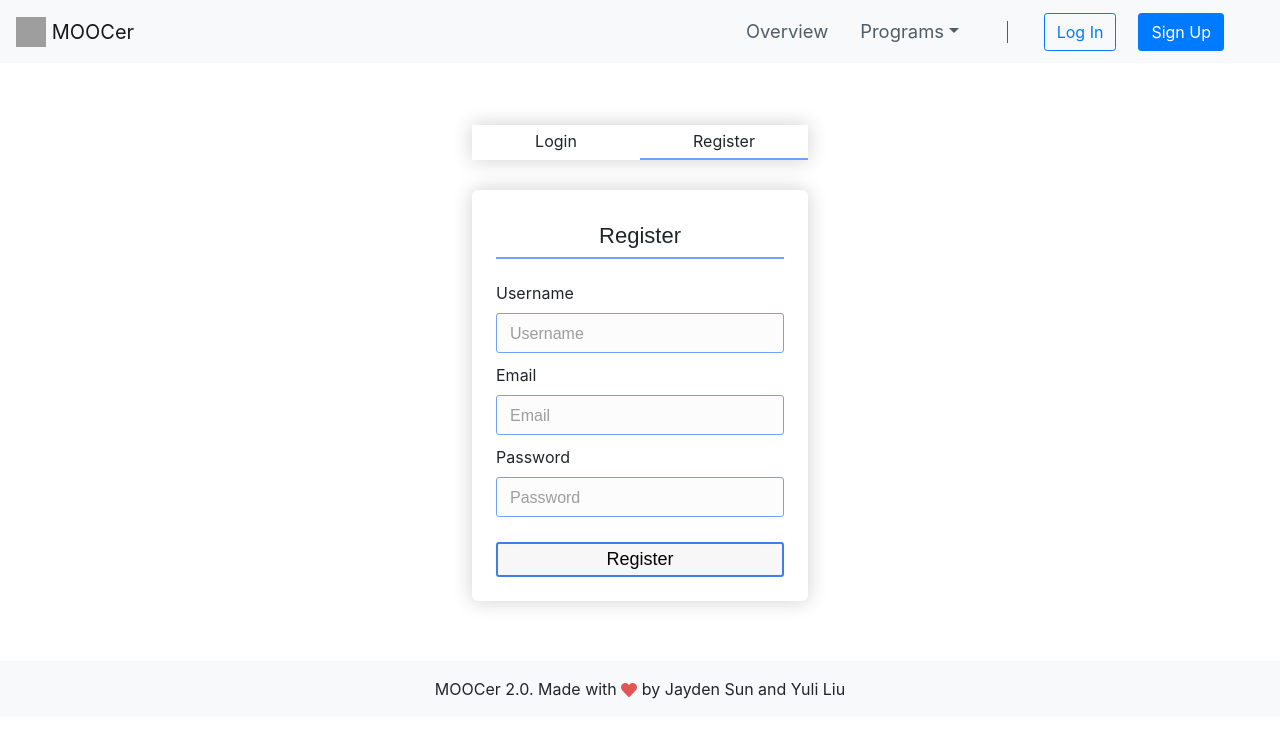
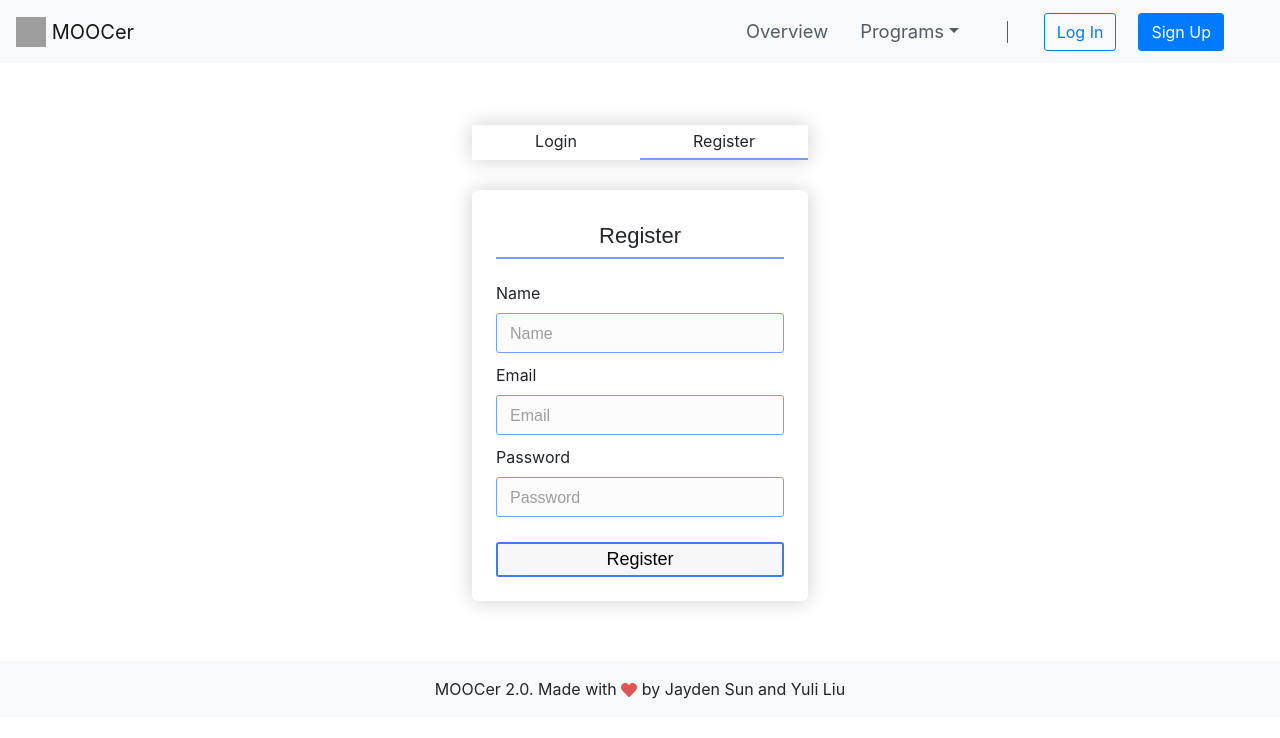
Before and after one commit to sunjayden/MOOCer, a React app: page /auth in a window 1280 px wide. Both pictures are taken after a click on the element "Register". Shown: the top 738 px of the page. Built offline with nearby package versions, Linux system fonts and the light colour scheme; no server answers; grey boxes are pictures that could not be loaded.

Commit message:
Changed validation and register

```diff
--- a/src/client/app.css
+++ b/src/client/app.css
@@ -1,3 +1,8 @@
 .carousel-inner {
   height: 100%;
 }
+
+body {
+  min-height: 100%;
+  height: 100%;
+}
--- a/src/client/components/registerbox.jsx
+++ b/src/client/components/registerbox.jsx
@@ -5,7 +5,7 @@ class RegisterBox extends Component {
 	constructor(props) {
 		super(props);
 		this.state = {
-			username: "",
+			name: "",
 			email: "",
 			password: "",
 			errors: [],
@@ -36,9 +36,9 @@ class RegisterBox extends Component {
 		});
 	}
 
-	onUsernameChange(e) {
-		this.setState({ username: e.target.value });
-		this.clearValidationErr("username");
+	onNameChange(e) {
+		this.setState({ name: e.target.value });
+		this.clearValidationErr("name");
 	}
 
 	onEmailChange(e) {
@@ -67,8 +67,8 @@ class RegisterBox extends Component {
 
 		console.log(this.state);
 
-		if (this.state.username == "") {
-			this.showValidationErr("username", "Username Cannot be empty!");
+		if (this.state.name == "") {
+			this.showValidationErr("name", "Name Cannot be empty!");
 		}
 		if (this.state.email == "") {
 			this.showValidationErr("email", "Email Cannot be empty!");
@@ -80,13 +80,13 @@ class RegisterBox extends Component {
 	}
 
 	render() {
-		let usernameErr = null,
+		let nameErr = null,
 			passwordErr = null,
 			emailErr = null;
 
 		for (let err of this.state.errors) {
-			if (err.elm == "username") {
-				usernameErr = err.msg;
+			if (err.elm == "name") {
+				nameErr = err.msg;
 			}
 			if (err.elm == "password") {
 				passwordErr = err.msg;
@@ -119,17 +119,17 @@ class RegisterBox extends Component {
 				<div className="box">
 
 					<div className="input-group">
-						<label htmlFor="username">Username</label>
+						<label htmlFor="name">Name</label>
 						<input
 							type="text"
-							name="username"
+							name="name"
 							className="login-input"
-							placeholder="Username"
+							placeholder="Name"
 							onChange={this
-								.onUsernameChange
+								.onNameChange
 								.bind(this)} />
-						<small className="danger-error">{usernameErr
-							? usernameErr
+						<small className="danger-error">{nameErr
+							? nameErr
 							: ""}</small>
 					</div>
 
--- a/src/server/validation.js
+++ b/src/server/validation.js
@@ -57,7 +57,9 @@ const courseIdValidation = (data) => {
 		courseId: Joi.string()
 			.min(24)
 			.max(24)
-			.required()
+			.required(),
+		perPage: Joi.string(),
+		page: Joi.string()
 	});
 
 	return schema.validate(data);
```
